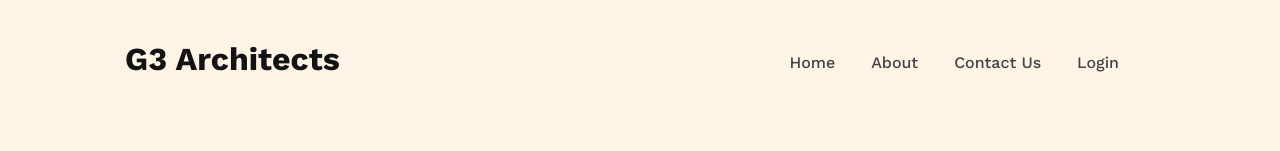
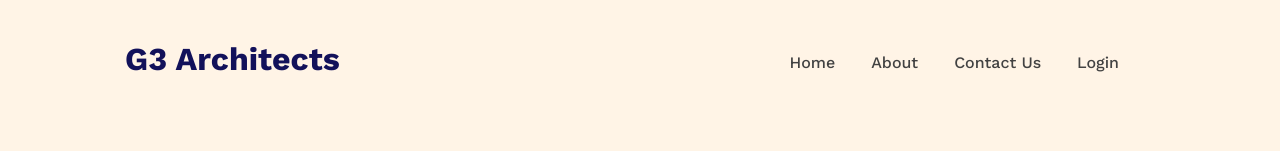
Before and after one commit to rahat-israil/Responsive-Architects-Website, a plain HTML site: page index.html in a window 1280 px wide. Shown: the top 151 px of the page. Drawn offline with nearby package versions, Linux system fonts and the light colour scheme.

Commit message:
Nav Title color change

```diff
--- a/index.html
+++ b/index.html
@@ -10,7 +10,7 @@
 
     <header class="header-bg">
           <nav class="nav-list  display-flex">
-              <h2 class="heading">G3 Architects</h2>
+              <h2 class="nav-title heading">G3 Architects</h2>
               <ul type="none" class="list-style  display-flex">
                   <li class="list-item"><a href="">Home</a></li>
                   <li class="list-item"><a href="">About</a></li>
@@ -85,6 +85,7 @@
                   </button>
               </div>
          </section>
+
         <!-- Some Facts Section -->
          <section>
               <div class="fact-section-title">
--- a/style.css
+++ b/style.css
@@ -52,6 +52,9 @@ main > section{
 .nav-list{
   justify-content: space-between;
   padding: 40px 125px;
+}
+.nav-title {
+  color: #12115A;
 }
 .list-item{
   margin-right: 36px;
```
